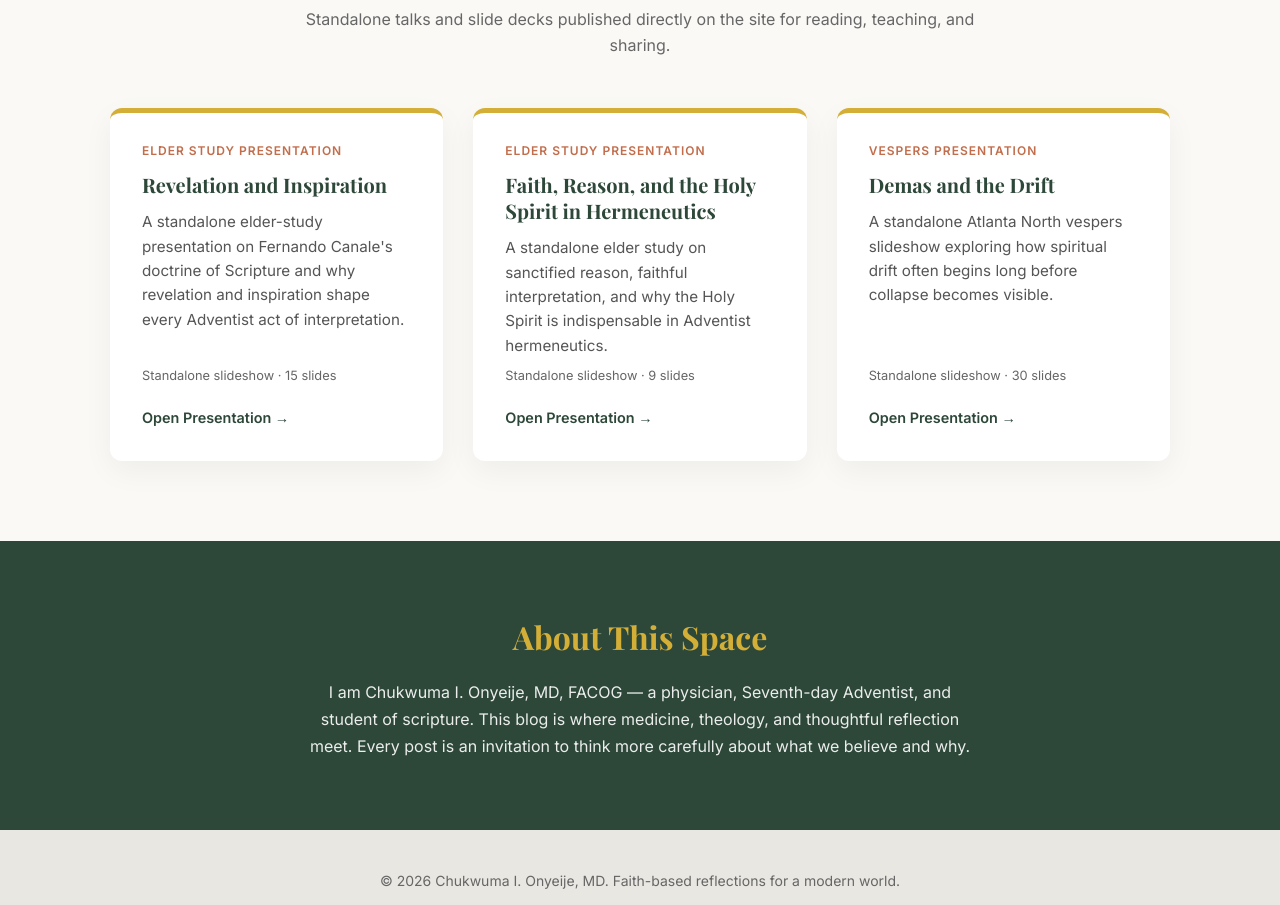
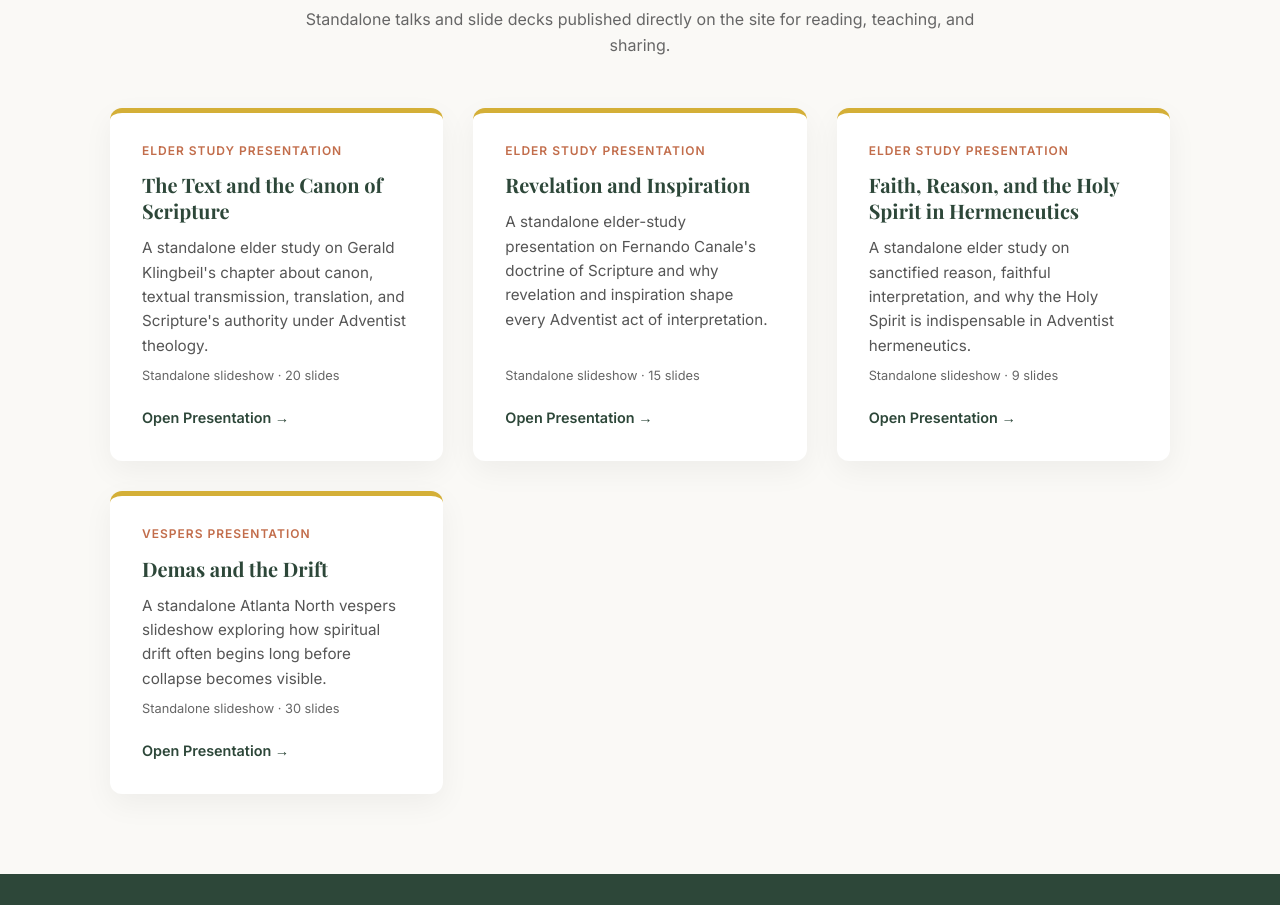
Before and after one commit to chukwumaonyeije/chukwuma-theology, an Astro site: page / in a window 1280 px wide. Shown: the part 4578-5483 px from the top of the page. Built offline with nearby package versions, Linux system fonts and the light colour scheme; Astro itself is replaced by a stand-in of ours; a web font is replaced by a local one.

Commit message:
Show text and canon presentation card

```diff
--- a/src/pages/index.astro
+++ b/src/pages/index.astro
@@ -8,6 +8,14 @@ const posts = (await getCollection('posts', ({ data }) => isDev || !data.draft))
 
 const base = import.meta.env.BASE_URL.replace(/\/$/, '');
 const featuredPresentations = [
+  {
+    title: 'The Text and the Canon of Scripture',
+    description:
+      "A standalone elder study on Gerald Klingbeil's chapter about canon, textual transmission, translation, and Scripture's authority under Adventist theology.",
+    href: `${base}/presentations/the-text-and-the-canon-of-scripture/`,
+    tag: 'Elder Study Presentation',
+    meta: 'Standalone slideshow · 20 slides',
+  },
   {
     title: 'Revelation and Inspiration',
     description:
```
